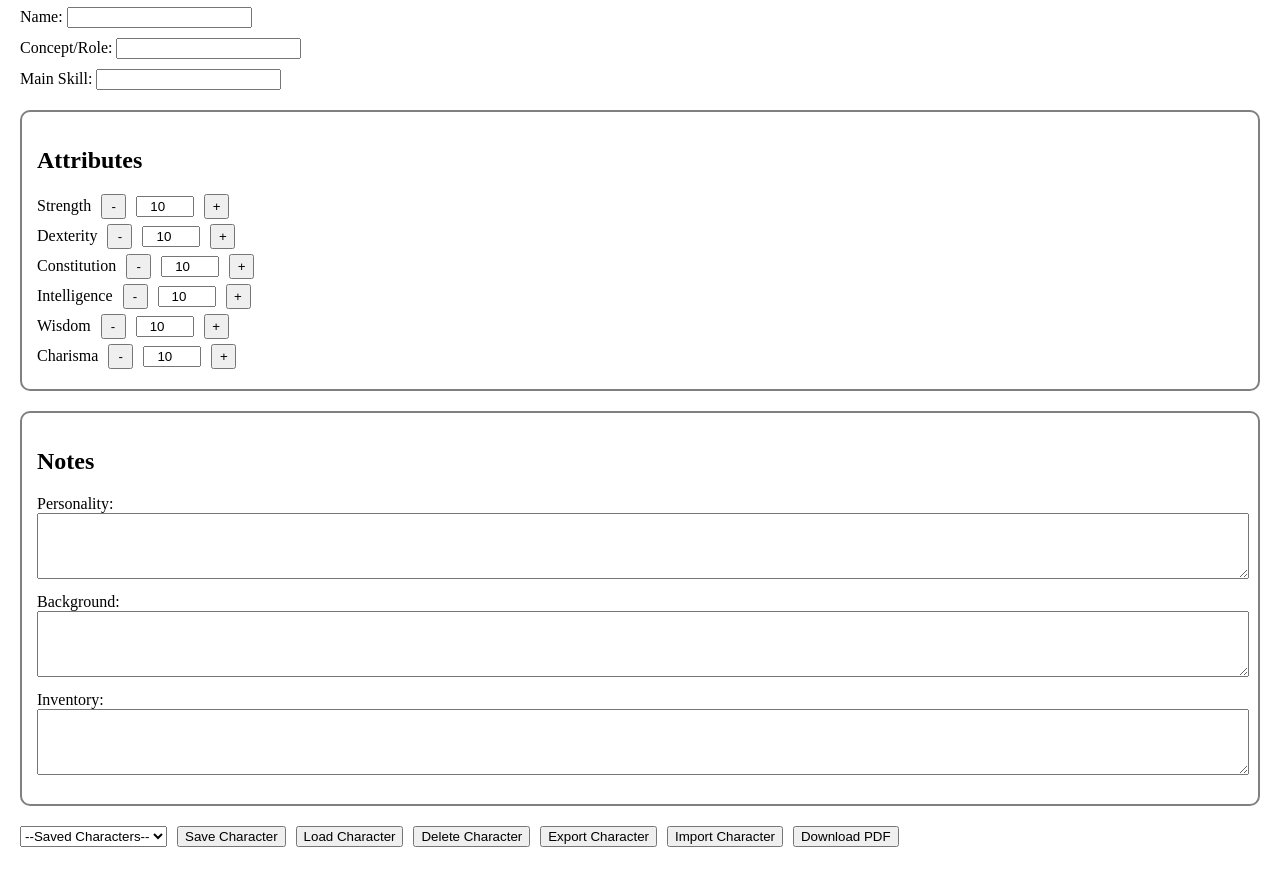
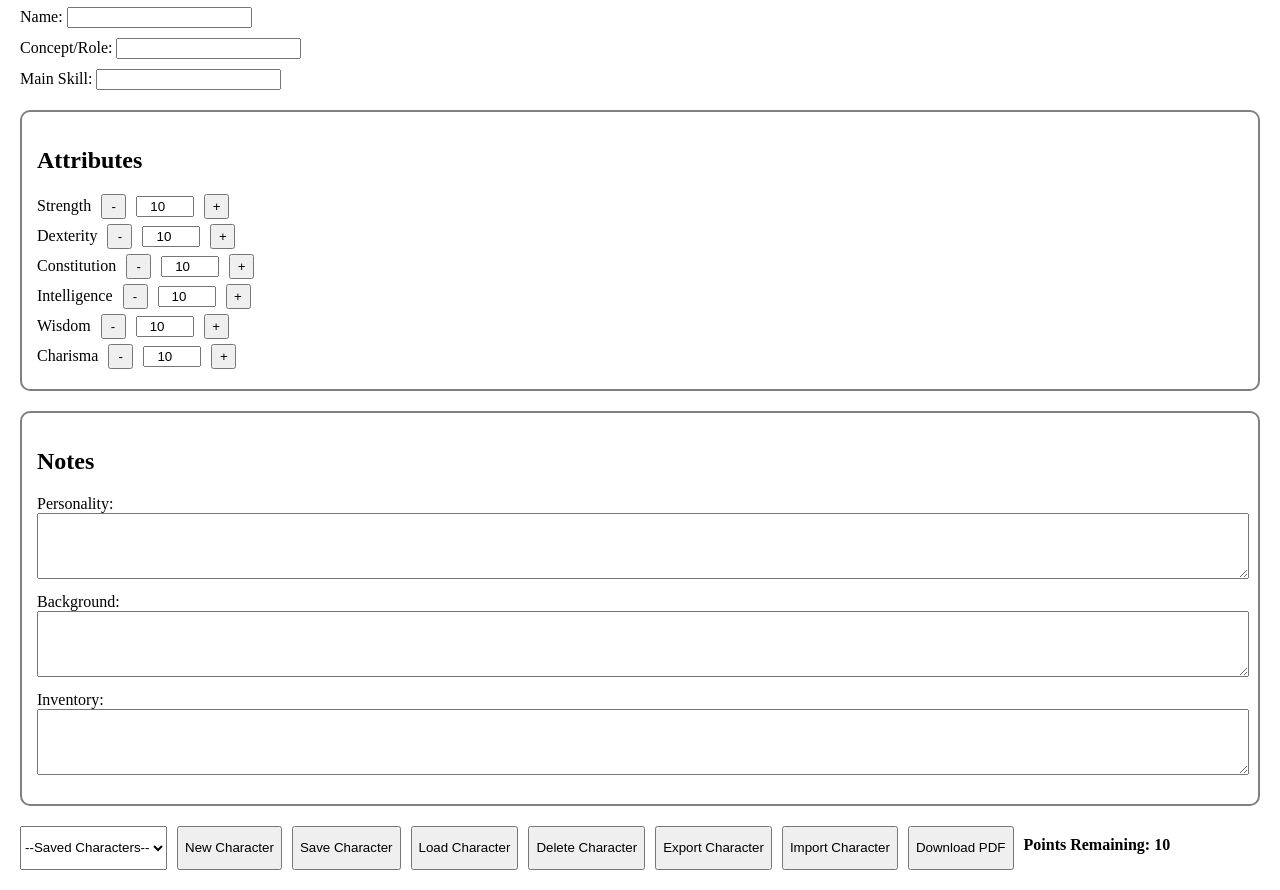
Before and after one commit to ButterMyLoaf23/dungeons-and-dragons, a website: page index.html in a window 1280 px wide. Shown: the part 56-946 px from the top of the page. Before the commit the page ends 923 px from the top, so only its background shows below. Drawn offline with Linux system fonts and the light colour scheme.

Commit message:
points added

```diff
--- a/index.html
+++ b/index.html
@@ -67,6 +67,7 @@
 
         <section id="save-controls">
             <select id="saved-characters"></select>
+            <button id="new">New Character</button>
             <button id="save">Save Character</button>
             <button id="load">Load Character</button>
             <button id="delete">Delete Character</button>
@@ -74,6 +75,8 @@
             <button id="import">Import Character</button>
             <input type="file" id="file-input" style="display:none" />
             <button id="pdf">Download PDF</button>
+            <div id="toast-container"></div>
+            <p id="points-remaining">Points Remaining: 10</p>
         </section>
     </main>
     <script src="javascript/jspdf.umd.min.js"></script>
```
